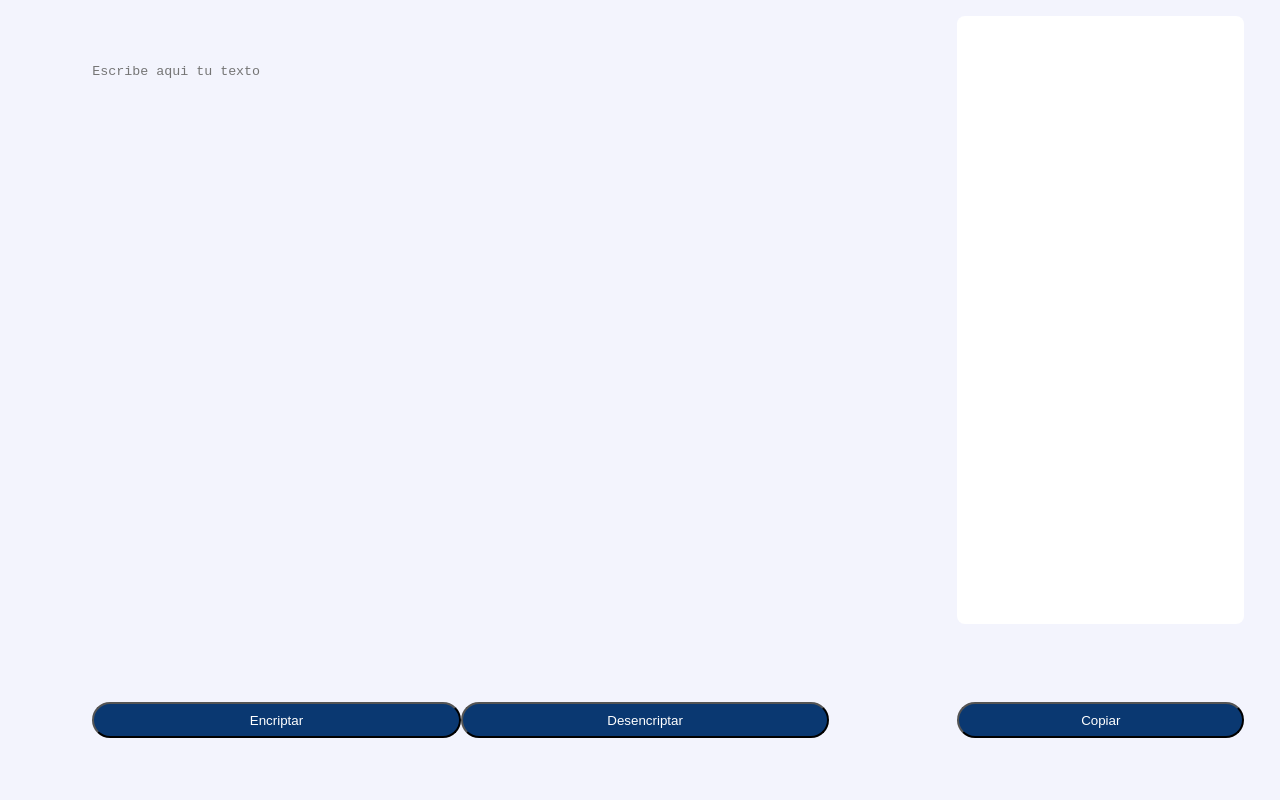
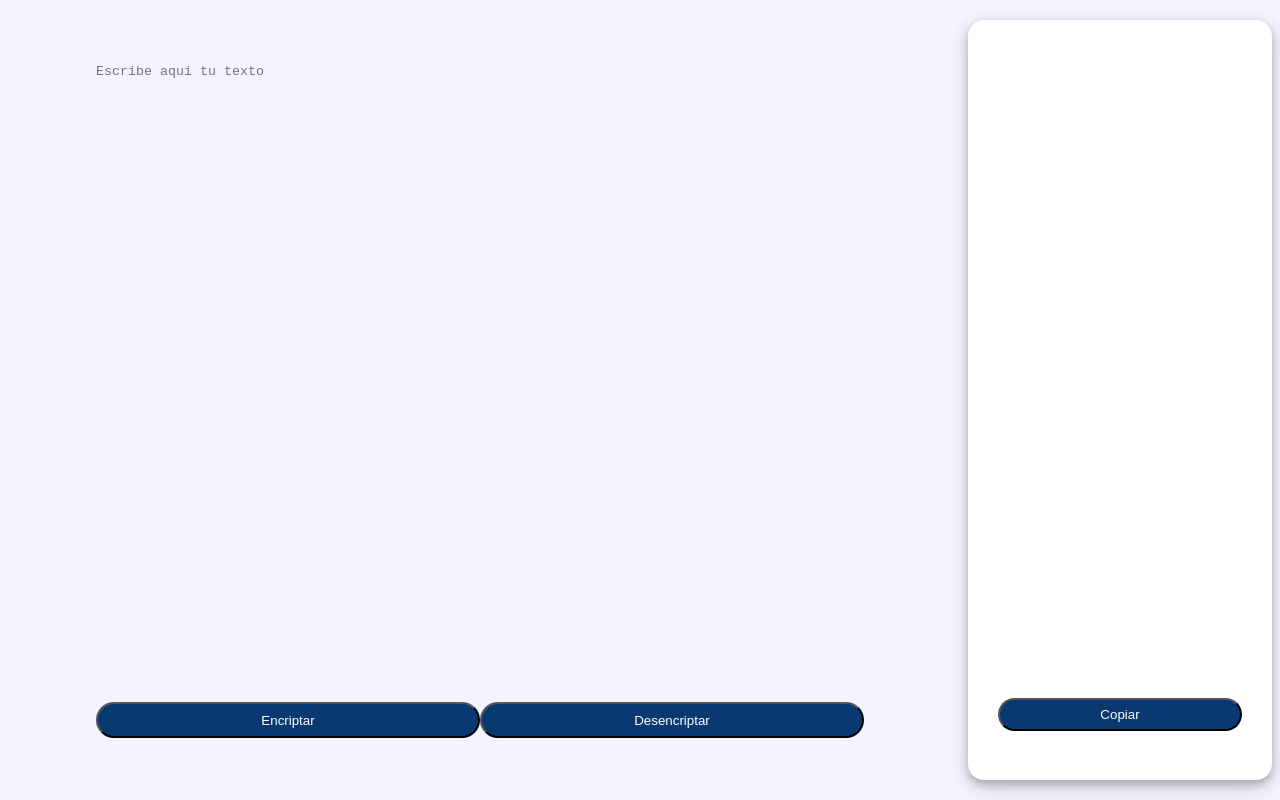
Before and after one commit to stevenAnto/encriptador, a plain HTML site: page index.html in a window 1280 px wide. Drawn offline with Linux system fonts and the light colour scheme.

Commit message:
se agrego estilos

```diff
--- a/index.html
+++ b/index.html
@@ -9,7 +9,7 @@
 
   <body>
     <main>
-      <div class="leftPannel" style="flex-grow:2";>
+      <div class="leftPannel" style="width:75%">
         <div id="contenedorTextarea">
           <textarea placeholder="Escribe aqui tu texto"></textarea>
         </div>
@@ -20,12 +20,14 @@
           </div>
         </div>
       </div>
-      <div class="rightPannel" style="flex-flow:1; max-width:28%" >
-        <div id="contenedorTextoRespuesta">
-          <p id="textoRespuesta"></p>
-        </div>
-        <div  id="contenedorBotonCopiar">
-          <button class="boton" id="botonCalcular">Copiar</button>
+      <div class="rightPannel" style="width:25%">
+        <div id="rightWrap">
+          <div id="contenedorTextoRespuesta">
+            <p id="textoRespuesta"></p>
+          </div>
+          <div  id="contenedorBotonCopiar">
+            <button class="boton" id="botonCalcular">Copiar</button>
+          </div>
         </div>
       </div>
     </main>
--- a/stylesIndex.css
+++ b/stylesIndex.css
@@ -9,10 +9,6 @@ main{
 	width:100%;
 	display:flex;
 }
-/*div{
-	border: 1px solid;
-	flex-wrap: nowrap;
-}*/
 .leftPannel, .rightPannel{
 	background-color:#F3F4FD;
 	display:flex;
@@ -57,9 +53,17 @@ textarea{
 .boton:hover{
 	background-color:#F3F4FD;
 	color:#0A3871;
+	box-shadow: 0 4px 8px 0 rgba(0, 0, 0, 0.2), 0 6px 20px 0 rgba(0, 0, 0, 0.19);
 }
-main div{
-	flex-grow:1;
+#rightWrap{
+	background-color:white;
+	display:flex;
+	height:95%;
+	width:95%;
+	flex-direction:column;
+	margin:auto;
+	border-radius:1em;
+	box-shadow: 0 4px 8px 0 rgba(0, 0, 0, 0.2), 0 6px 20px 0 rgba(0, 0, 0, 0.19);
 }
 #contenedorTextoRespuesta{
 	display:flex;
@@ -82,6 +86,12 @@ main div{
 	height:20%;
 }
 #botonCalcular{
-width:80%;
-margin: auto;
+	width:80%;
+	margin-left:auto;
+	margin-right:auto;
+	margin-top:23%;
 }
+/*div{
+	border: 1px solid;
+	flex-wrap: nowrap;
+}*/
```
